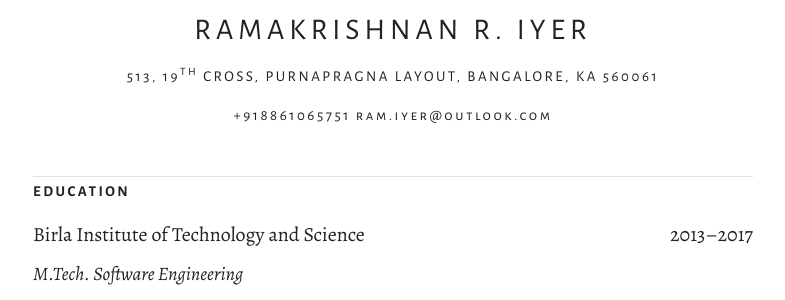
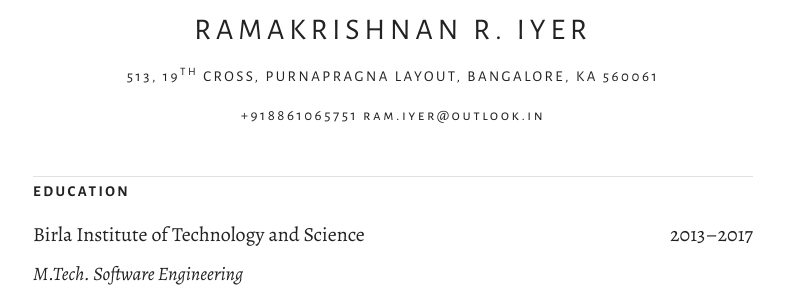
Before and after one commit to theramiyer/resume, a Jekyll site: the page built from index.html, in a window 1280 px wide. Shown: the part 132-432 px from the top of the page, without its empty margins (247-1032 px from the left). Built offline with Jekyll 4.4.1, drawn with Linux system fonts in a browser that asks for light colours.

Commit message:
Change email address in profile

```diff
--- a/_config.yml
+++ b/_config.yml
@@ -7,7 +7,7 @@ title: Ram Iyer’s Résumé
 description: Ram Iyer’s Résumé
 
 name: Ramakrishnan R. Iyer
-email: ram.iyer@outlook.com
+email: ram.iyer@outlook.in
 phone: "+918861065751"
 address: "513, 19<sup>th</sup> Cross, Purnapragna Layout, Bangalore, KA 560061"
 
```
